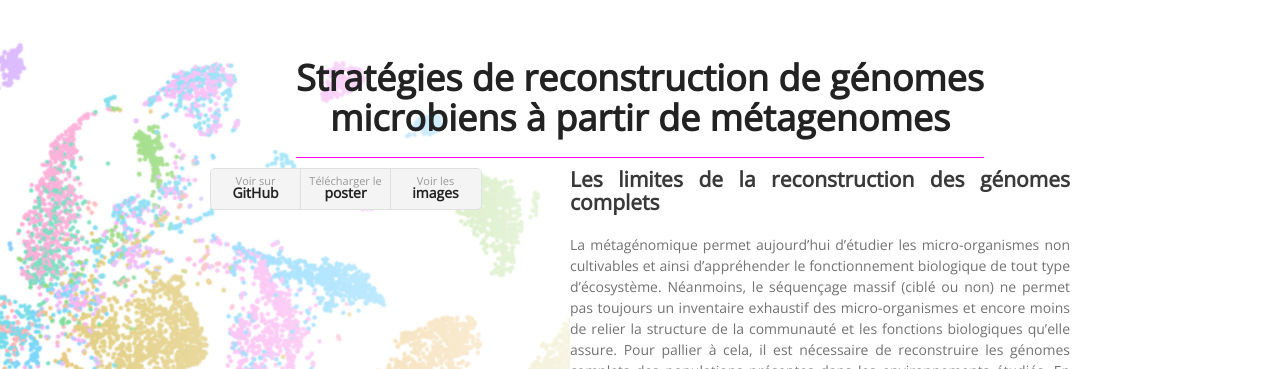
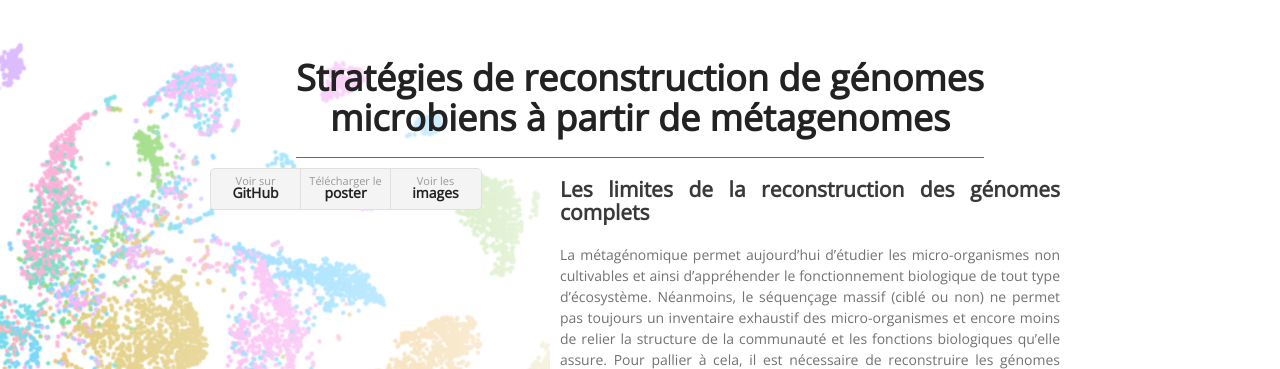
Before and after one commit to keuv-grvl/jobim2016, a plain HTML site: page index.html in a window 1280 px wide. Shown: the top 369 px of the page. Drawn offline with nearby package versions, Linux system fonts and the light colour scheme; a web font is replaced by a local one.

Commit message:
add padding

```diff
--- a/stylesheets/styles.css
+++ b/stylesheets/styles.css
@@ -205,10 +205,11 @@ strong {
 }
 
 section {
+  padding: 10px 10px 50px 10px ;
   width:500px;
   float:right;
-  padding-bottom:50px;
   background-color: white;
+
 }
 
 small {
```
